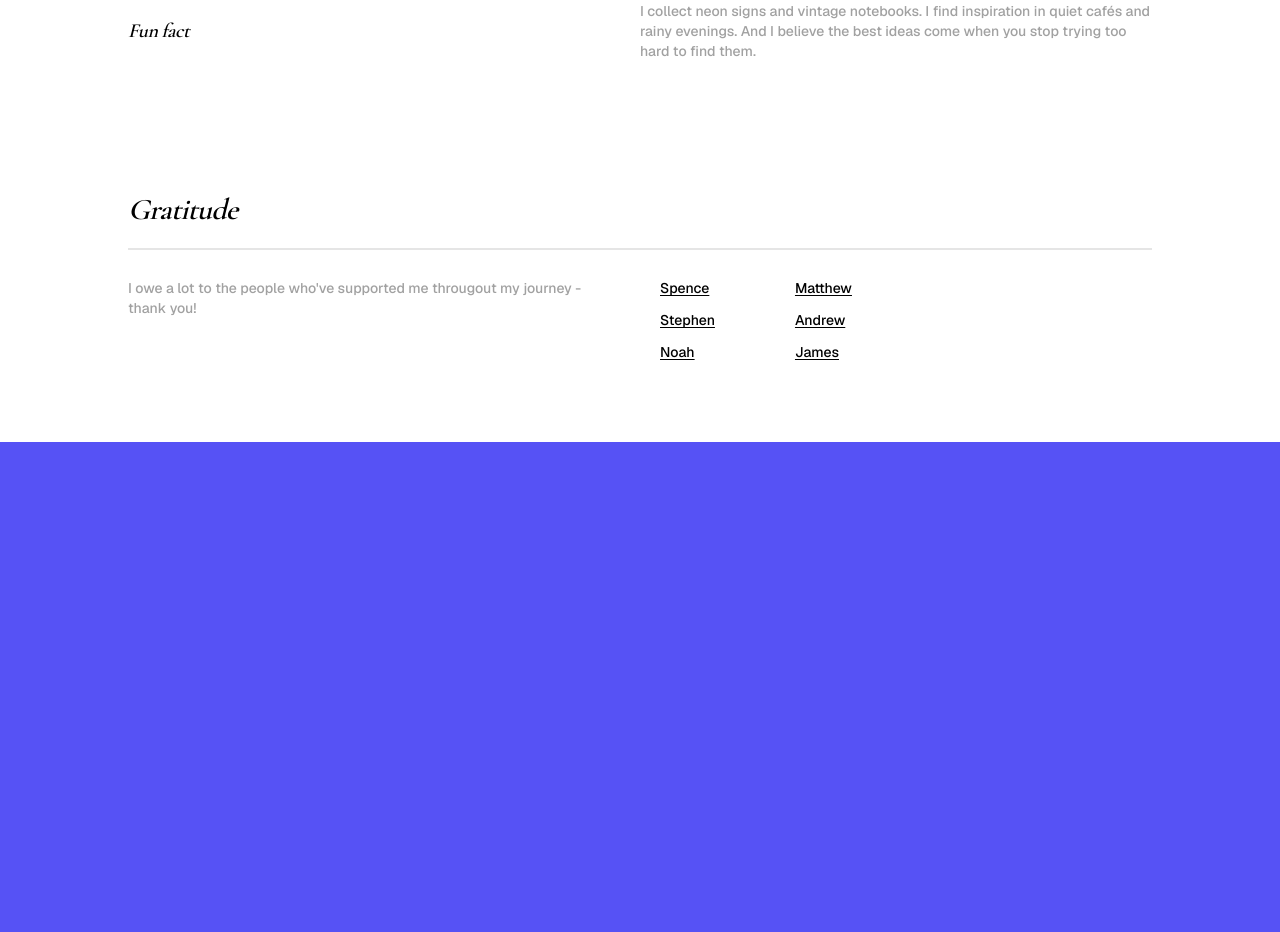
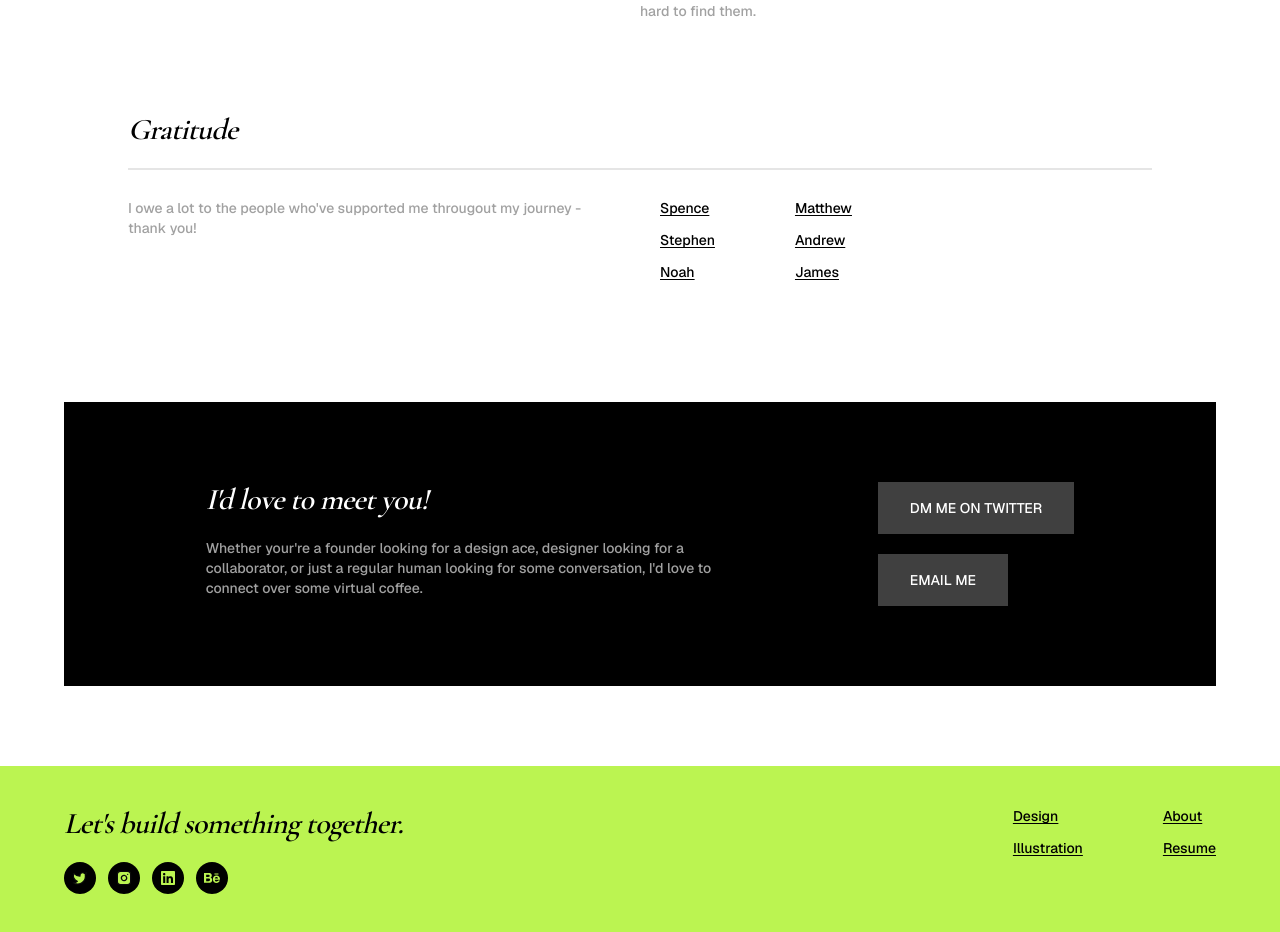
Before and after one commit to 7sumona02/5trangedream, a Next.js app: page /ui/portfolio in a window 1280 px wide. Shown: the part 1648-2580 px from the top of the page. Before the commit the page ends 2090 px from the top, so only its background shows below. Built offline with nearby package versions, Linux system fonts and the light colour scheme.

Commit message:
responsive

```diff
--- a/app/ui/portfolio/page.jsx
+++ b/app/ui/portfolio/page.jsx
@@ -1,5 +1,7 @@
 import { cn } from '@/lib/utils'
+import { InstagramIcon, TwitterIcon } from 'lucide-react'
 import Link from 'next/link'
+import { FaBehance, FaLinkedin } from 'react-icons/fa'
 
 const page = () => {
     return (
@@ -8,6 +10,8 @@ const page = () => {
             <Philosphy />
             <Beyond />
             <Gratitude />
+            <CTA />
+            <Footer />
         </div>
     )
 }
@@ -63,7 +67,7 @@ const LinkText = ({ children, className, link }) => {
 };
 
 const Container = ({ children }) => {
-    return (<div className='md:w-5xl w-full mx-auto pt-20 relative z-50'>{children}</div>)
+    return (<div className='md:w-5xl w-full mx-auto relative z-50'>{children}</div>)
 }
 
 const Philosphy = () => {
@@ -154,3 +158,57 @@ const Gratitude = () => {
         </div>
     )
 }
+
+const CTA = () => {
+    return (
+        <div className='pt-10 pb-20'>
+            <div className='bg-black w-[90vw] h-fit md:py-20 py-10 flex flex-col justify-center items-center'>
+                <div className='md:w-6xl flex md:flex-row flex-col justify-center md:gap-40 gap-10 items-start md:px-0 px-5'>
+                    <div>
+                        <Title className={'text-white'}>I'd love to meet you!</Title>
+                        <Content className={'text-neutral-400 mt-5'}>Whether your're a founder looking for a design ace, designer looking for a collaborator, or just a regular human looking for some conversation, I'd love to connect over some virtual coffee.</Content>
+                    </div>
+                    <div className='flex flex-col gap-5'>
+                        <Button link='/'>Dm me on twitter</Button>
+                        <Button link='/'>Email me</Button>
+                    </div>
+                </div>
+            </div>
+        </div>
+    )
+}
+const Button = ({ children, link }) => {
+    return (
+        <Link href={link} className='bg-neutral-700 uppercase text-white font-sans w-fit font-medium text-sm py-4 px-8 cursor-pointer'>{children}</Link>
+    )
+}
+
+const Footer = () => {
+    return (
+        <div className='w-screen h-fit bg-lime-300 py-10 md:px-0 px-5'>
+            <div className='md:w-6xl mx-auto flex justify-between items-start'>
+                <div className='w-1/2'>
+                    <div>
+                        <Title>Let's build something together.</Title>
+                    </div>
+                    <div className='flex items-center gap-3 mt-5'>
+                        <div className='bg-black p-2 rounded-full w-fit flex items-center justify-center'><TwitterIcon className='size-4' fill='oklch(89.7% 0.196 126.665)' /></div>
+                        <div className='bg-black p-2 rounded-full w-fit flex items-center justify-center'><InstagramIcon className='size-4' fill='oklch(89.7% 0.196 126.665)' /></div>
+                        <div className='bg-black p-2 rounded-full w-fit flex items-center justify-center'><FaLinkedin className='size-4' fill='oklch(89.7% 0.196 126.665)' /></div>
+                        <div className='bg-black p-2 rounded-full w-fit flex items-center justify-center'><FaBehance className='size-4' fill='oklch(89.7% 0.196 126.665)' /></div>
+                    </div>
+                </div>
+                <div className='w-1/2 flex justify-end md:gap-20 gap-10'>
+                    <div className='flex flex-col gap-3'>
+                        <LinkText link='/' className='font-sans text-sm'>Design</LinkText>
+                        <LinkText link='/' className='font-sans text-sm'>Illustration</LinkText>
+                    </div>
+                    <div className='flex flex-col gap-3'>
+                        <LinkText link='/' className='font-sans text-sm'>About</LinkText>
+                        <LinkText link='/' className='font-sans text-sm'>Resume</LinkText>
+                    </div>
+                </div>
+            </div>
+        </div>
+    )
+}
```
Lines whose indentation alone changed are shown as unchanged.
